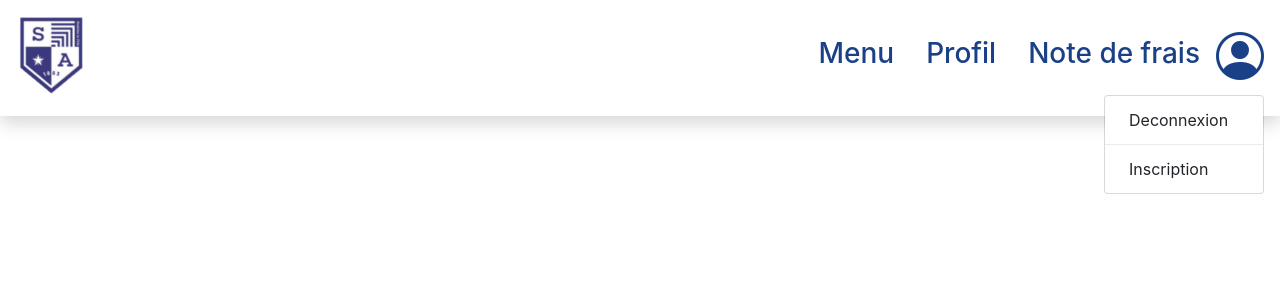
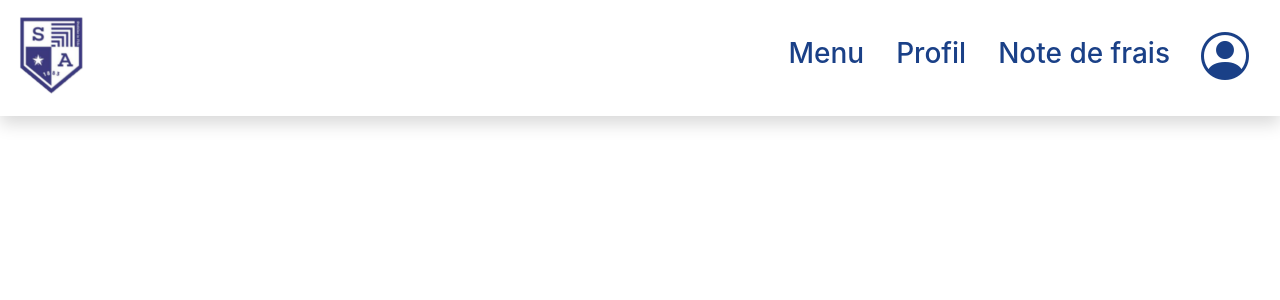
Before and after one commit to Le-trio-malefique/Projet_note_de_frais, a PHP site: page /index.php in a window 1280 px wide. Shown: the top 300 px of the page. Run offline with PHP 8.4, Linux system fonts and the light colour scheme; the visitor is signed in with stand-in values (Sample User, id 1); some libraries are stand-ins or nearby versions.

Commit message:
navbar v3

```diff
--- a/vue/menu.php
+++ b/vue/menu.php
@@ -5,7 +5,7 @@
         <span class="navbar-toggler-icon" style="color: #1A4087;"></span>
     </button>
 
-    <div class="collapse navbar-collapse show" id="navbarSupportedContent">
+    <div class="collapse navbar-collapse" id="navbarSupportedContent">
         <ul class="navbar-nav ml-auto">
             <?php
                 if(isset($_SESSION['login'])){
@@ -22,12 +22,12 @@
             <?php
                 }
             ?>
-            <li class="nav-item ml-auto">
-                <div class="dropdown me-0">
-                    <a class="show" style="margin-right: 0px;"role="button" id="dropdownMenuLink" data-bs-toggle="dropdown" aria-expanded="true">
+            <li class="nav-item mr-0 ml-auto">
+                <div class="dropdown">
+                    <a class="col d-flex justify-content-end" style="margin-right: 0px;"role="button" id="dropdownMenuLink" data-bs-toggle="dropdown" aria-expanded="false">
                         <i style="font-size : 3em; color: #1A4087;" class="bi bi-person-circle"></i>
                     </a>
-                    <ul class="dropdown-menu dropdown-menu-right show" aria-labelledby="dropdownMenuLink">
+                    <ul class="dropdown-menu dropdown-menu-right" aria-labelledby="dropdownMenuLink">
                         <?php
                             if(isset($_SESSION['login'])){
                         ?>
```
